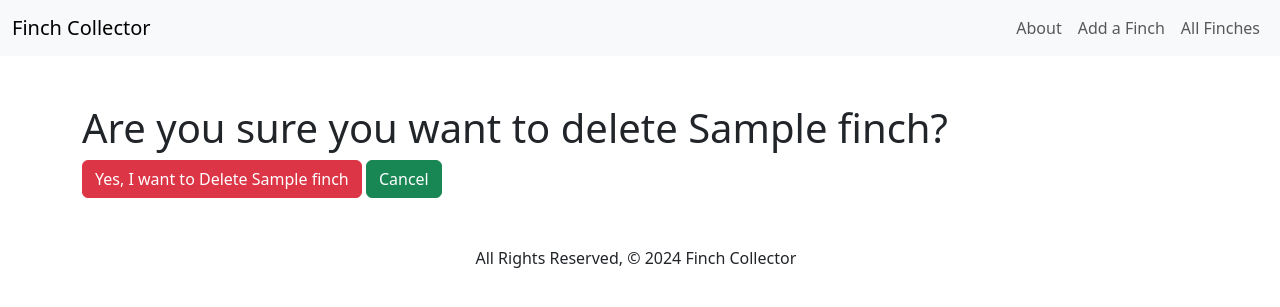
After one commit to TBertazoli/finchCollector, a Django app: page /finches/1/delete/ in a window 1280 px wide. The commit adds this page. Shown: the top 307 px of the page. Run offline with Django 5.2, Linux system fonts and the light colour scheme; tables that the repository leaves empty hold one stand-in row (values such as "Sample post").

Commit message:
added delete

```diff
--- a/main_app/templates/base.html
+++ b/main_app/templates/base.html
@@ -55,10 +55,8 @@
       </nav>
     </header>
     <main class="container-md mt-5">{% block content %} {% endblock %}</main>
-    <footer class="page-footer">
-      <div class="right">
-        All Rights Reserved, &copy; 2024 Finch Collector &nbsp;
-      </div>
+    <footer class="container-md mt-5 text-center">
+      All Rights Reserved, &copy; 2024 Finch Collector &nbsp;
     </footer>
   </body>
 </html>
--- a/main_app/templates/finches/index.html
+++ b/main_app/templates/finches/index.html
@@ -12,7 +12,9 @@
           <p>Location: {{ finch.location }}</p>
           <p>Specialty: {{ finch.specialty }}</p>
         </div>
-        <a href="/finches/{{finch.id}}" class="btn btn-primary">View Finch</a>
+        <a href="/finches/{{finch.id}}" class="btn btn-primary"
+          >View {{finch.name}}</a
+        >
       </div>
     </div>
     {% endfor %}
--- a/main_app/templates/home.html
+++ b/main_app/templates/home.html
@@ -1 +1,4 @@
-{% extends 'base.html' %} {% block content %} {% endblock %}
+{% extends 'base.html' %} {% block content %}
+
+<h1>Welcome to my Finch Collector Database</h1>
+{% endblock %}
--- /dev/null
+++ b/main_app/templates/main_app/finch_confirm_delete.html
@@ -0,0 +1,15 @@
+{% extends 'base.html'%} {% block content %}
+
+<h1>Are you sure you want to delete {{object.name}}?</h1>
+
+<form action="" method="POST">
+  {% csrf_token %}
+  <input
+    type="submit"
+    value="Yes, I want to Delete {{object.name}}"
+    class="btn btn-danger"
+  />
+  <a class="btn btn-success" href="{% url 'detail' object.id %}">Cancel</a>
+</form>
+
+{% endblock %}
--- a/main_app/urls.py
+++ b/main_app/urls.py
@@ -9,4 +9,6 @@ urlpatterns = [
     path('finches/create/', views.FinchCreate.as_view(), name='finch_create'),
     path('finches/<int:pk>/update/',
          views.FinchUpdate.as_view(), name='finch_update'),
+    path('finches/<int:pk>/delete/',
+         views.FinchDelete.as_view(), name='finch_delete'),
 ]
--- a/main_app/views.py
+++ b/main_app/views.py
@@ -1,5 +1,5 @@
 from django.shortcuts import render
-from django.views.generic.edit import CreateView, UpdateView
+from django.views.generic.edit import CreateView, UpdateView, DeleteView
 from .models import Finch
 
 # Create your views here.
@@ -46,3 +46,8 @@ class FinchCreate(CreateView):
 class FinchUpdate(UpdateView):
     model = Finch
     fields = ('age', 'location')
+
+
+class FinchDelete(DeleteView):
+    model = Finch
+    success_url = '/finches/'
```
Also changed, not shown: main_app/templates/finches/detail.html (+6 -1 lines).
